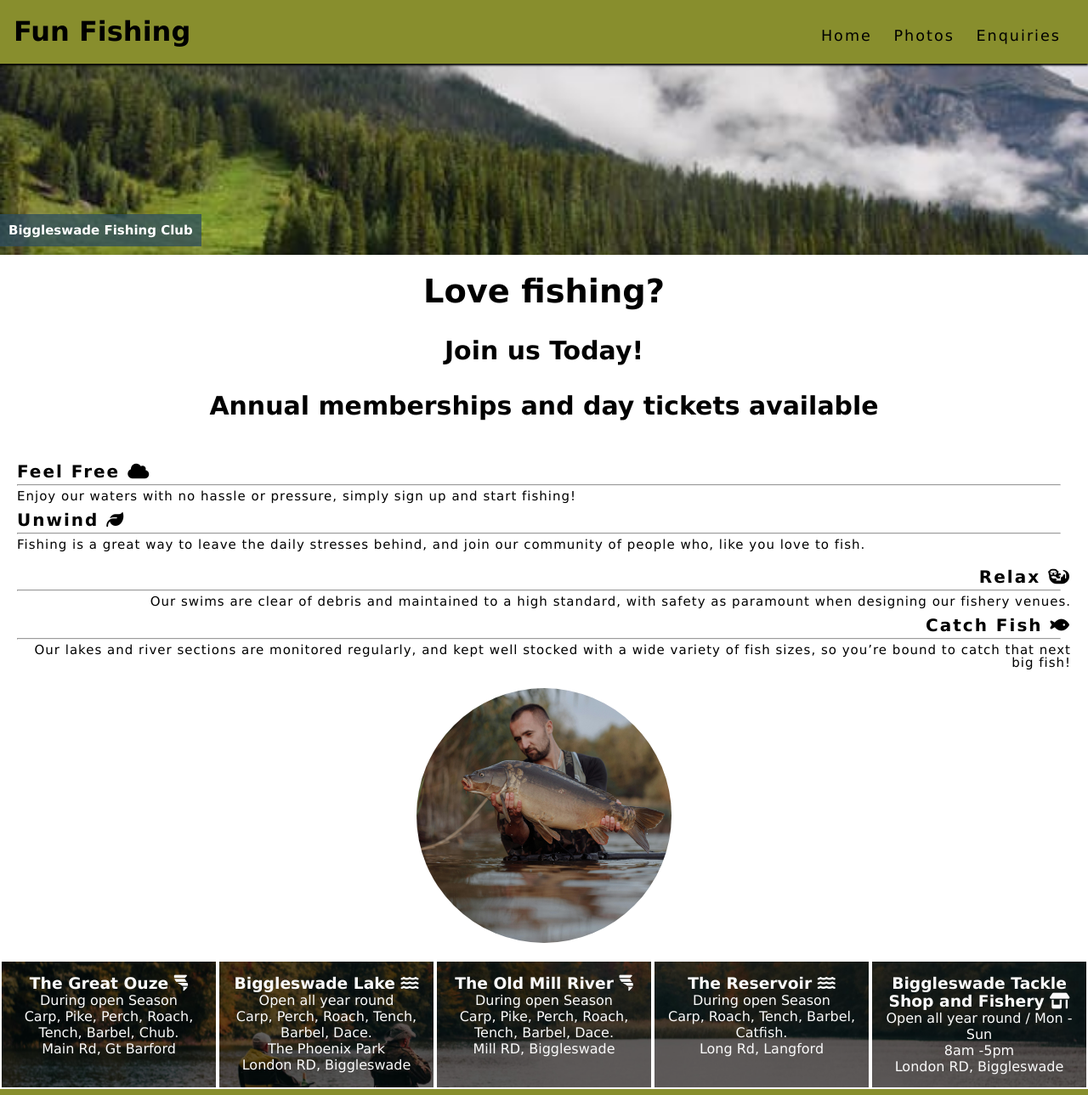
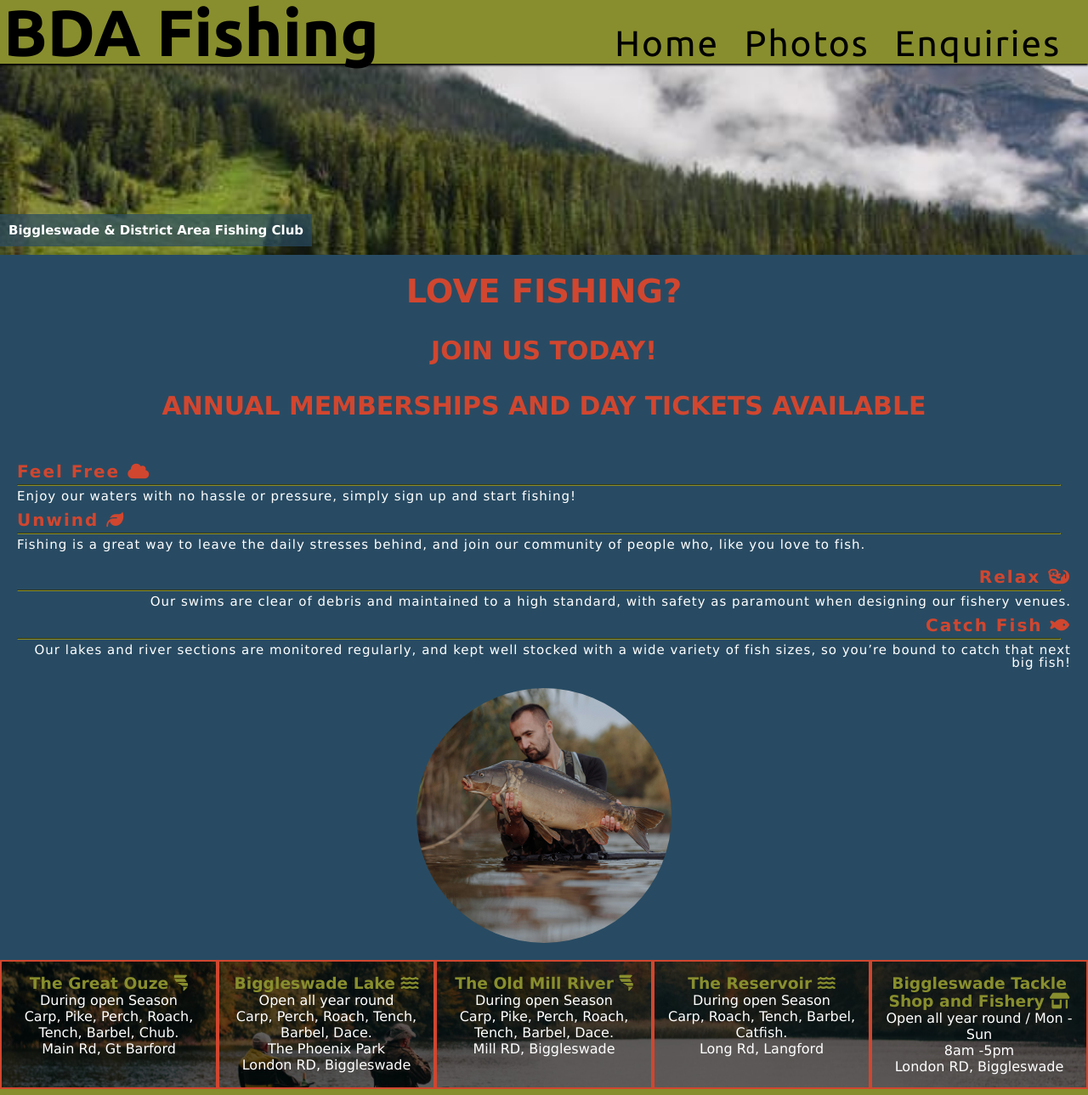
Before and after one commit to Rick-8/fishingclub, a plain HTML site: page index.html in a window 1280 px wide. Shown: the top 1289 px of the page at 85% size. Drawn offline with Linux system fonts and the light colour scheme; a web font is replaced by a local one.

```diff
--- a/assets/css/style.css
+++ b/assets/css/style.css
@@ -15,8 +15,8 @@ body {
     font-family: Verdana, Geneva, Tahoma, sans-serif;
     /* basic project styles */
     color: black;
-
-
+    background-color: rgb(40, 75, 99);
+    font-size: 100%;
 }
 
 .hidden-title {
@@ -37,11 +37,13 @@ header {
     height: auto;
 }
 
-header>h1 {
+/* Header styling */
+header,
+h1 {
     font-family: "ubuntu", sans-serif;
-    font-size: 75px;
-    padding: 1px;
+    font-size: 5vw;
     padding-left: 2px;
+    justify-content: space-between;
 }
 
 header,
@@ -122,6 +124,8 @@ main {
     margin-top: 20px;
     margin-left: auto;
     margin-right: auto;
+    color: #D1462F;
+    text-transform: uppercase;
 }
 
 #ul-reasons {
@@ -138,15 +142,18 @@ main {
 
 #ul-reasons h3 {
     font-size: 15px;
+    color: #D1462F;
 }
 
 #ul-reasons p {
     font-size: 10px;
+    color: white;
 }
 
 #ul-reasons hr {
     max-width: 99%;
     margin: 5px 0;
+    border-color: #888e2d;
 }
 
 
@@ -171,13 +178,17 @@ main {
 }
 
 #places-to-fish div {
-    color: #fafafa;
+    color: #888e2d;
     background-color: rgba(0, 0, 0, .6);
     padding: 15px;
     text-align: center;
     flex-basis: 200px;
     flex-grow: 1;
-    border: 2px solid white;
+    border: 2px solid #D1462F;
+}
+
+#places-to-fish div p {
+    color: white;
 }
 
 /* Footer */
@@ -211,6 +222,11 @@ footer {
         letter-spacing: 2px;
     }
 
+    header,
+    h1 {
+        font-size: 3vw;
+    }
+
 
 
     #options>li {
@@ -219,11 +235,6 @@ footer {
         letter-spacing: 2px;
     }
 
-    #options>li:hover {
-        color: rgb(136, 142, 45);
-        background-color: rgb(40, 75, 99);
-        letter-spacing: 2px;
-    }
 
     .nav-menu-label {
         display: none;
@@ -239,7 +250,8 @@ footer {
         letter-spacing: 1px;
     }
 
-        #ul-reasons, hr {
+    #ul-reasons,
+    hr {
         margin-bottom: 2px;
     }
 
@@ -264,12 +276,22 @@ footer {
         font-size: 160%;
     }
 
-        #fishing-locations {
-            flex
+    /* Media Quiery for laptops and Desktops, over 992px */
+    @media screen and (min-width: 992px) {
+
+        #options>li:hover {
+            color: rgb(136, 142, 45);
+            background-color: rgb(40, 75, 99);
+            letter-spacing: 2px;
+            padding: 5px;
         }
 
-        main {
-            /*push main content down to accommodae larger header */
-            margin-to: 79px;
+        a:hover {
+            color: rgb(136, 142, 45);
+            background-color: rgb(40, 75, 99);
+            padding: 5px;
         }
     }
+
+
+}
--- a/index.html
+++ b/index.html
@@ -19,7 +19,7 @@
     <!-- Header -->
     <header>
         <a href="../fishingclub/index.html">
-            <h1 id="title">Fun Fishing</h1>
+            <h1 id="title">BDA Fishing</h1>
         </a>
         <input type="checkbox" id="nav-menu" name="nav-menu">
         <label for="nav-menu" class="nav-menu-label"><i class="fa-solid fa-bars fa-2xl"></i></label>
@@ -37,7 +37,7 @@
     <Main>
         <section id="main">
             <div id="club-title">
-                <h2>Biggleswade Fishing Club</h2>
+                <h2>Biggleswade & District Area Fishing Club</h2>
             </div>
         </section>
         <section>
```
Lines whose indentation alone changed are shown as unchanged.
